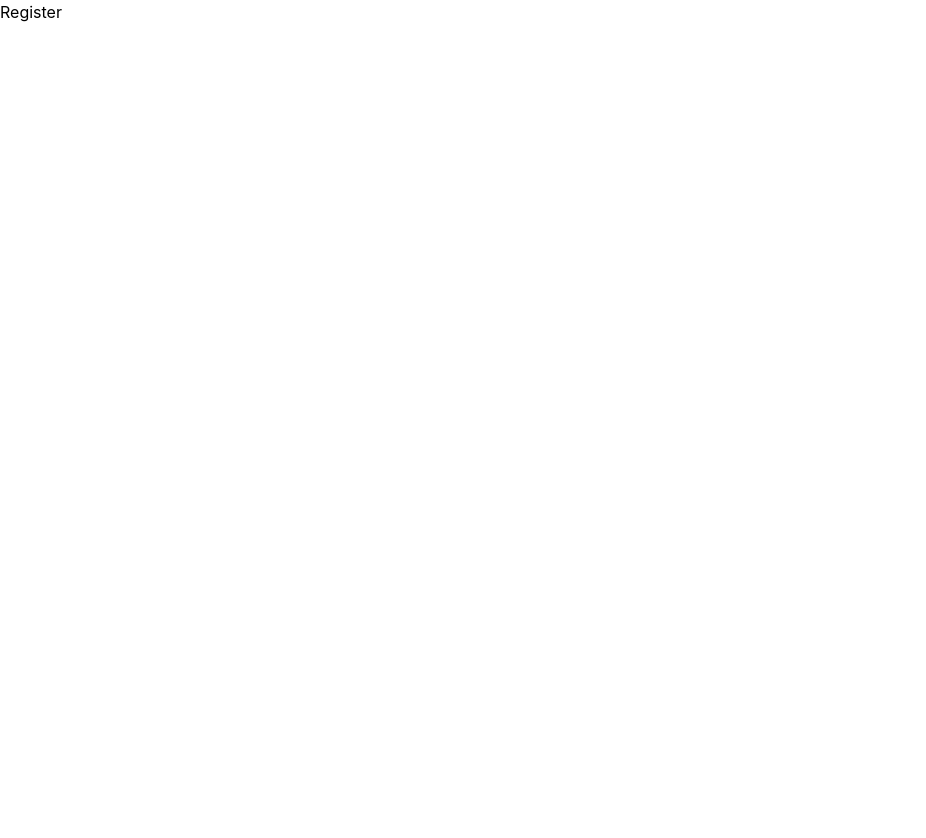
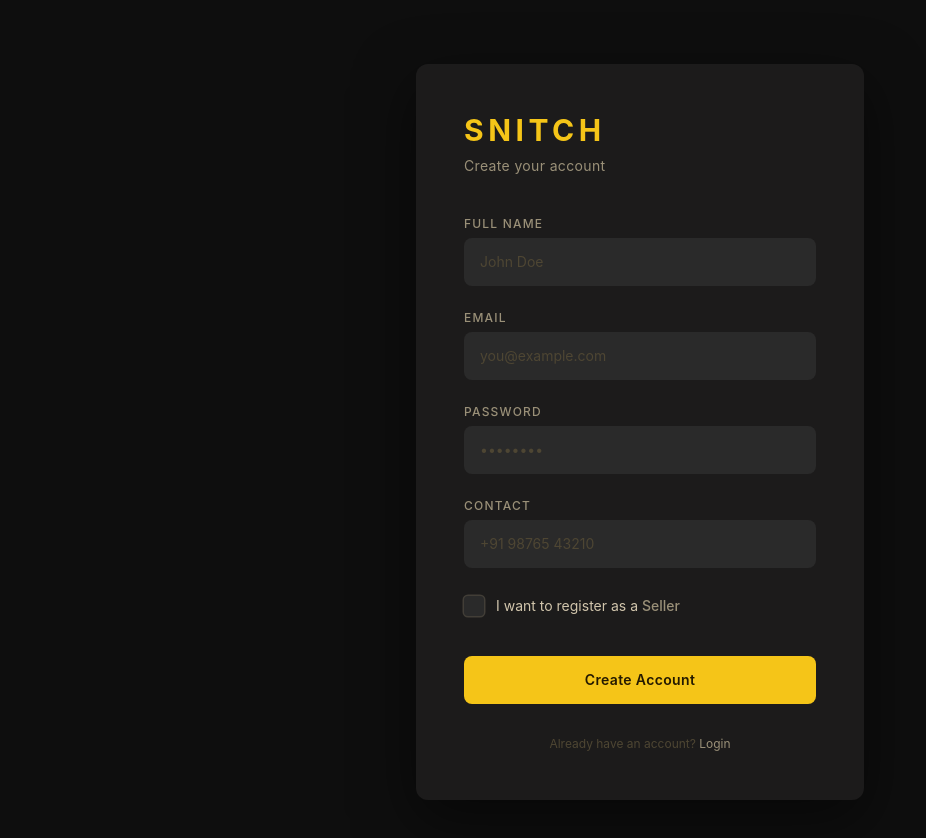
Before and after one commit to gc-MayankPun/Snitch, a React app in the folder Frontend/: page /register in a window 1280 px wide. Shown: the top 838 px of the page, without its empty margins (0-926 px from the left). Before the commit the page ends 800 px from the top, so only its background shows below. Built offline with nearby package versions, Linux system fonts and the light colour scheme; the HTML template or start-up script is replaced by a standard one.

Commit message:
feat: implement registration form with validation and seller option

```diff
--- a/Frontend/src/features/auth/pages/Register.jsx
+++ b/Frontend/src/features/auth/pages/Register.jsx
@@ -1,9 +1,208 @@
-import React from 'react'
+import { useState } from "react";
+import { Link } from "react-router";
 
 const Register = () => {
+  const [formData, setFormData] = useState({
+    fullname: "",
+    email: "",
+    password: "",
+    contact: "",
+    isSeller: false,
+  });
+
+  const handleChange = (e) => {
+    const { name, value, type, checked } = e.target;
+    setFormData((prev) => ({
+      ...prev,
+      [name]: type === "checkbox" ? checked : value,
+    }));
+  };
+
+  const handleSubmit = (e) => {
+    e.preventDefault();
+    console.log("Form submitted:", formData);
+  };
+
   return (
-    <div>Register</div>
-  )
-}
+    <div className="min-h-screen bg-[#0e0e0e] flex items-center justify-center px-4 py-16 font-sans">
+      {/* Card */}
+      <div
+        className="w-full max-w-md bg-[#1c1b1b] rounded-xl p-12"
+        style={{ boxShadow: "0 20px 60px rgba(0,0,0,0.5)" }}
+      >
+        {/* Logo */}
+        <div className="mb-10">
+          <h1
+            className="text-3xl font-bold tracking-widest uppercase text-[#F5C518]"
+            style={{ letterSpacing: "0.15em" }}
+          >
+            Snitch
+          </h1>
+          <p className="mt-2 text-sm text-[#9a9078] tracking-wide">
+            Create your account
+          </p>
+        </div>
 
-export default Register
+        <form onSubmit={handleSubmit} className="space-y-6">
+          {/* Full Name */}
+          <div className="flex flex-col gap-1.5">
+            <label
+              htmlFor="fullname"
+              className="text-xs font-medium text-[#9a9078] uppercase tracking-widest"
+            >
+              Full Name
+            </label>
+            <input
+              id="fullname"
+              name="fullname"
+              type="text"
+              autoComplete="name"
+              value={formData.fullname}
+              onChange={handleChange}
+              placeholder="John Doe"
+              className="w-full bg-[#2a2a2a] text-[#e5e2e1] text-sm rounded-lg px-4 py-3.5 outline-none border-none caret-[#F5C518] placeholder:text-[#4e4633] transition-shadow duration-200 focus:shadow-[0_0_0_2px_rgba(240,193,16,0.3)]"
+              required
+            />
+          </div>
+
+          {/* Email */}
+          <div className="flex flex-col gap-1.5">
+            <label
+              htmlFor="email"
+              className="text-xs font-medium text-[#9a9078] uppercase tracking-widest"
+            >
+              Email
+            </label>
+            <input
+              id="email"
+              name="email"
+              type="email"
+              autoComplete="email"
+              value={formData.email}
+              onChange={handleChange}
+              placeholder="you@example.com"
+              className="w-full bg-[#2a2a2a] text-[#e5e2e1] text-sm rounded-lg px-4 py-3.5 outline-none border-none caret-[#F5C518] placeholder:text-[#4e4633] transition-shadow duration-200 focus:shadow-[0_0_0_2px_rgba(240,193,16,0.3)]"
+              required
+            />
+          </div>
+
+          {/* Password */}
+          <div className="flex flex-col gap-1.5">
+            <label
+              htmlFor="password"
+              className="text-xs font-medium text-[#9a9078] uppercase tracking-widest"
+            >
+              Password
+            </label>
+            <input
+              id="password"
+              name="password"
+              type="password"
+              autoComplete="new-password"
+              value={formData.password}
+              onChange={handleChange}
+              placeholder="••••••••"
+              className="w-full bg-[#2a2a2a] text-[#e5e2e1] text-sm rounded-lg px-4 py-3.5 outline-none border-none caret-[#F5C518] placeholder:text-[#4e4633] transition-shadow duration-200 focus:shadow-[0_0_0_2px_rgba(240,193,16,0.3)]"
+              required
+            />
+          </div>
+
+          {/* Contact */}
+          <div className="flex flex-col gap-1.5">
+            <label
+              htmlFor="contact"
+              className="text-xs font-medium text-[#9a9078] uppercase tracking-widest"
+            >
+              Contact
+            </label>
+            <input
+              id="contact"
+              name="contact"
+              type="tel"
+              autoComplete="tel"
+              value={formData.contact}
+              onChange={handleChange}
+              placeholder="+91 98765 43210"
+              className="w-full bg-[#2a2a2a] text-[#e5e2e1] text-sm rounded-lg px-4 py-3.5 outline-none border-none caret-[#F5C518] placeholder:text-[#4e4633] transition-shadow duration-200 focus:shadow-[0_0_0_2px_rgba(240,193,16,0.3)]"
+              required
+            />
+          </div>
+
+          {/* isSeller Checkbox */}
+          <div className="flex items-center gap-3 pt-1">
+            <button
+              type="button"
+              role="checkbox"
+              aria-checked={formData.isSeller}
+              id="isSeller"
+              onClick={() =>
+                setFormData((prev) => ({ ...prev, isSeller: !prev.isSeller }))
+              }
+              className={`w-5 h-5 rounded flex-shrink-0 flex items-center justify-center transition-all duration-200 ${
+                formData.isSeller
+                  ? "bg-[#F5C518]"
+                  : "bg-[#2a2a2a] shadow-[0_0_0_1.5px_rgba(154,144,120,0.3)]"
+              }`}
+            >
+              {formData.isSeller && (
+                <svg
+                  className="w-3 h-3 text-[#241a00]"
+                  viewBox="0 0 12 12"
+                  fill="none"
+                  xmlns="http://www.w3.org/2000/svg"
+                >
+                  <path
+                    d="M2 6L5 9L10 3"
+                    stroke="currentColor"
+                    strokeWidth="2"
+                    strokeLinecap="round"
+                    strokeLinejoin="round"
+                  />
+                </svg>
+              )}
+            </button>
+            <label
+              htmlFor="isSeller"
+              className="text-sm text-[#d1c5ac] cursor-pointer select-none"
+              onClick={() =>
+                setFormData((prev) => ({ ...prev, isSeller: !prev.isSeller }))
+              }
+            >
+              I want to register as a{" "}
+              <span
+                className={`font-medium transition-colors duration-200 ${
+                  formData.isSeller ? "text-[#F5C518]" : "text-[#9a9078]"
+                }`}
+              >
+                Seller
+              </span>
+            </label>
+          </div>
+
+          {/* Submit */}
+          <div className="pt-4">
+            <button
+              type="submit"
+              className="w-full py-3.5 rounded-lg bg-[#F5C518] text-[#241a00] text-sm font-semibold tracking-wide transition-all duration-200 hover:brightness-110 active:scale-[0.98]"
+            >
+              Create Account
+            </button>
+          </div>
+        </form>
+
+        {/* Login link */}
+        <p className="mt-8 text-center text-xs text-[#4e4633]">
+          Already have an account?{" "}
+          <Link
+            to="/login"
+            className="text-[#9a9078] hover:text-[#F5C518] transition-colors duration-200"
+          >
+            Login
+          </Link>
+        </p>
+      </div>
+    </div>
+  );
+};
+
+export default Register;
```
